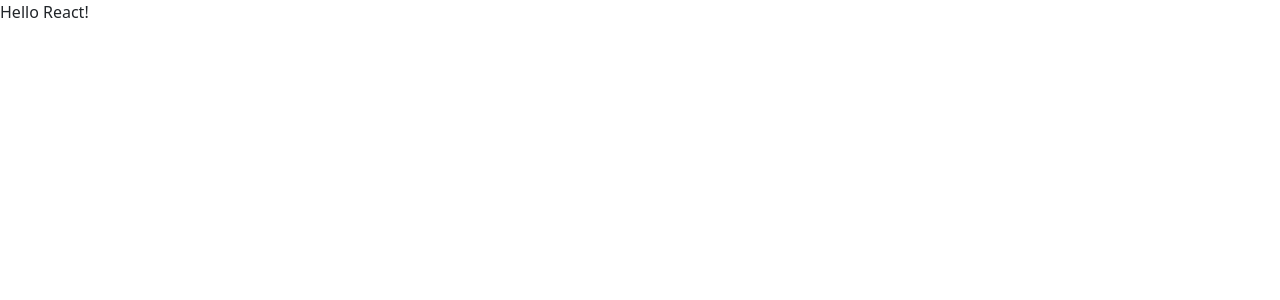
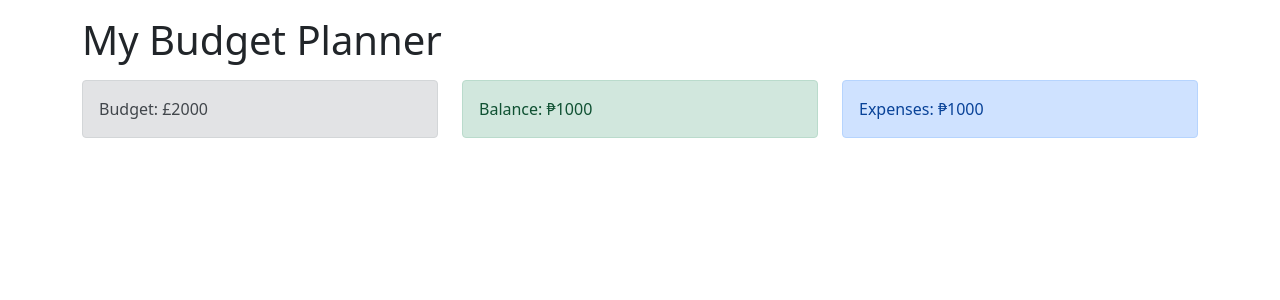
Before and after one commit to nccruel/PHinanz, a React (Create React App) app: page / in a window 1280 px wide. Shown: the top 300 px of the page. Built offline with nearby package versions, Linux system fonts and the light colour scheme.

Commit message:
Initialize major components

```diff
--- a/src/App.js
+++ b/src/App.js
@@ -1,8 +1,26 @@
 import React from 'react';
 import 'bootstrap/dist/css/bootstrap.min.css';
+import Budget from './components/Budget';
+import Balance from './components/Balance';
+import TotalExpenses from './components/TotalExpenses';
 
 const App = () => {
-	return <p>Hello React!</p>;
+	return (
+			<div className='container'>
+				<h1 className='mt-3'>My Budget Planner</h1>
+				<div className='row mt-3'>
+					<div className='col-sm'>
+						<Budget />
+					</div>
+					<div className='col-sm'>
+						<Balance />
+					</div>
+					<div className='col-sm'>
+						<TotalExpenses />
+					</div>
+				</div>
+			</div>
+	);
 };
 
 export default App;
--- /dev/null
+++ b/src/components/Balance.js
@@ -0,0 +1,11 @@
+import React from 'react';
+
+const Balance = () => {
+	return (
+		<div className='alert alert-success'>
+			<span>Balance: ₱1000</span>
+		</div>
+	);
+};
+
+export default Balance;
--- /dev/null
+++ b/src/components/Budget.js
@@ -0,0 +1,11 @@
+import React from 'react';
+
+const Budget = () => {
+	return (
+		<div className='alert alert-secondary'>
+			<span>Budget: £2000</span>
+		</div>
+	);
+};
+
+export default Budget;
--- /dev/null
+++ b/src/components/TotalExpenses.js
@@ -0,0 +1,11 @@
+import React from 'react';
+
+const TotalExpenses = () => {
+	return (
+		<div className='alert alert-primary'>
+			<span>Expenses: ₱1000</span>
+		</div>
+	);
+};
+
+export default TotalExpenses;
```
Also changed, not shown: package.json (+6 -2 lines), 1 other file (tests, documents, lock files or other folders).
